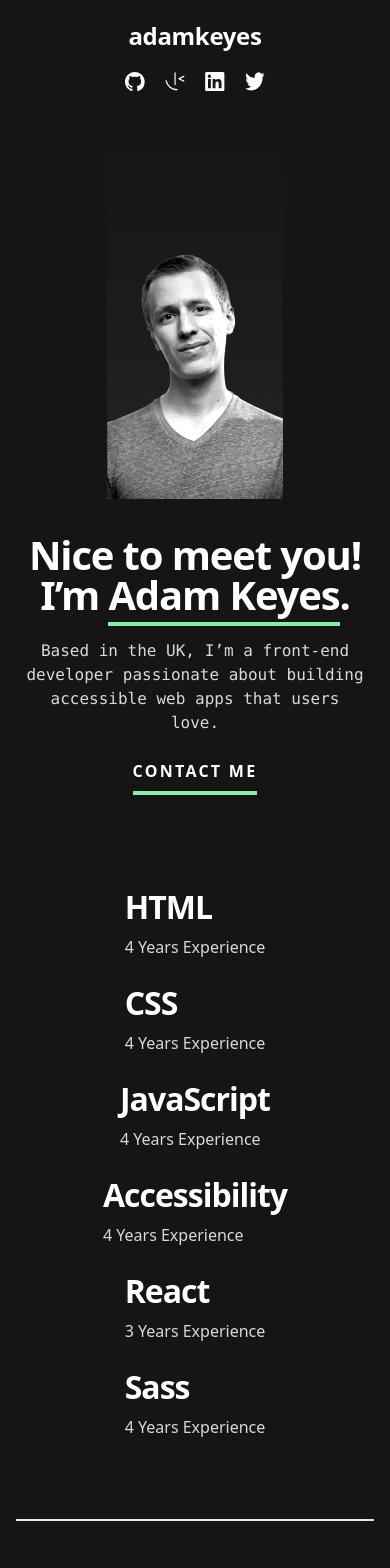
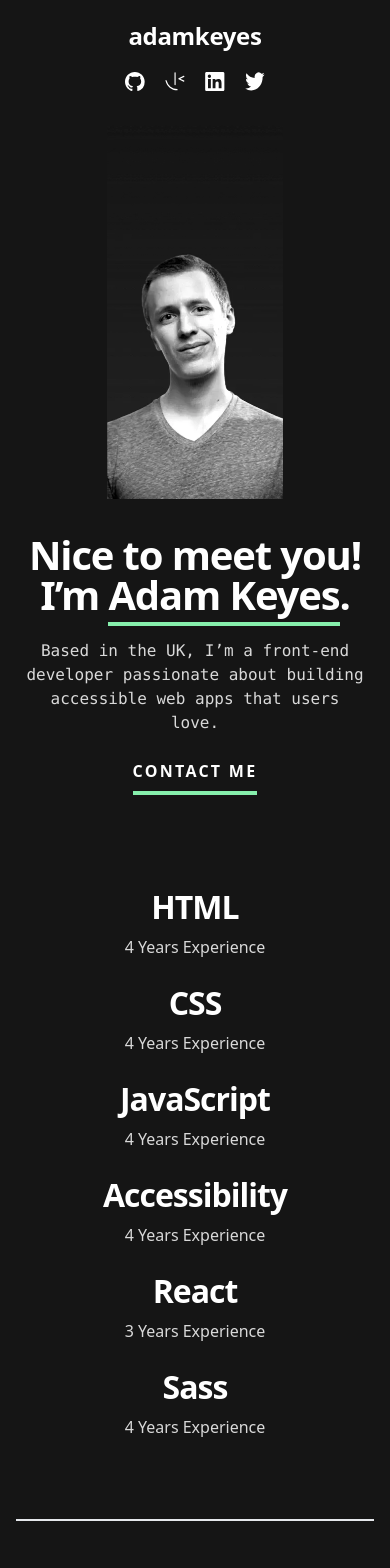
Before and after one commit to nachospreafico/single-page-portfolio, a React (Vite) app: page / in a window 390 px wide. Shown: the top 1568 px of the page. Built offline with nearby package versions, Linux system fonts and the light colour scheme.

Commit message:
changed positioning of text in skills components for mobilee devices

```diff
--- a/src/components/Skills.jsx
+++ b/src/components/Skills.jsx
@@ -1,7 +1,7 @@
 const SkillItem = ({ title, exp }) => {
   return (
-    <div className="flex flex-col gap-2 items-start">
-      <h2 className="text-[32px] md:text-[48px]  text-white font-bold md:text-left leading-10 md:leading-[56px] tracking-[-1px] md:tracking-[-1.5px]">
+    <div className="flex flex-col gap-2 items-center md:items-start">
+      <h2 className="text-[32px] md:text-[48px]   text-white font-bold md:text-left leading-10 md:leading-[56px] tracking-[-1px] md:tracking-[-1.5px]">
         {title}
       </h2>
       <p className="text-[#D9D9D9] font-medium leading-6 ">{exp}</p>
```
